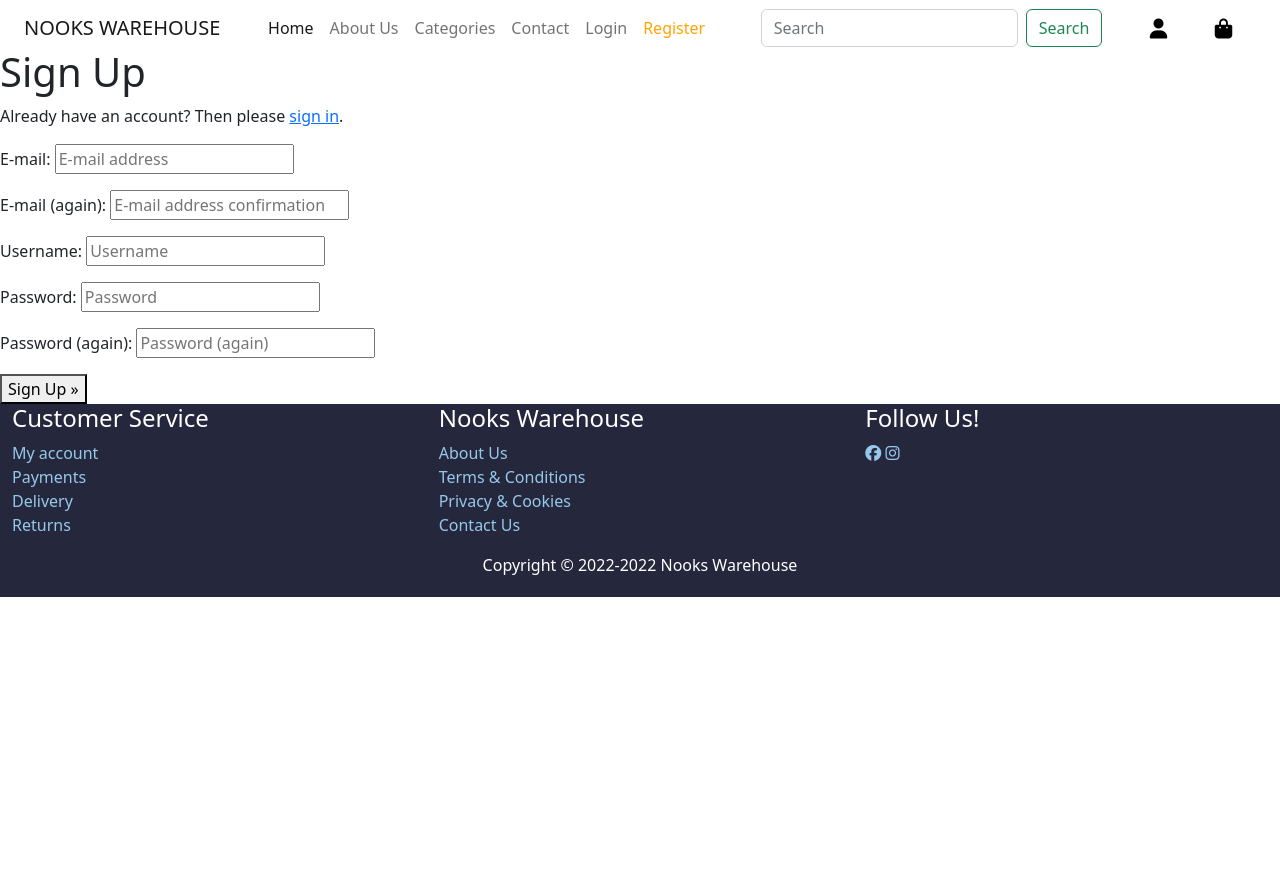
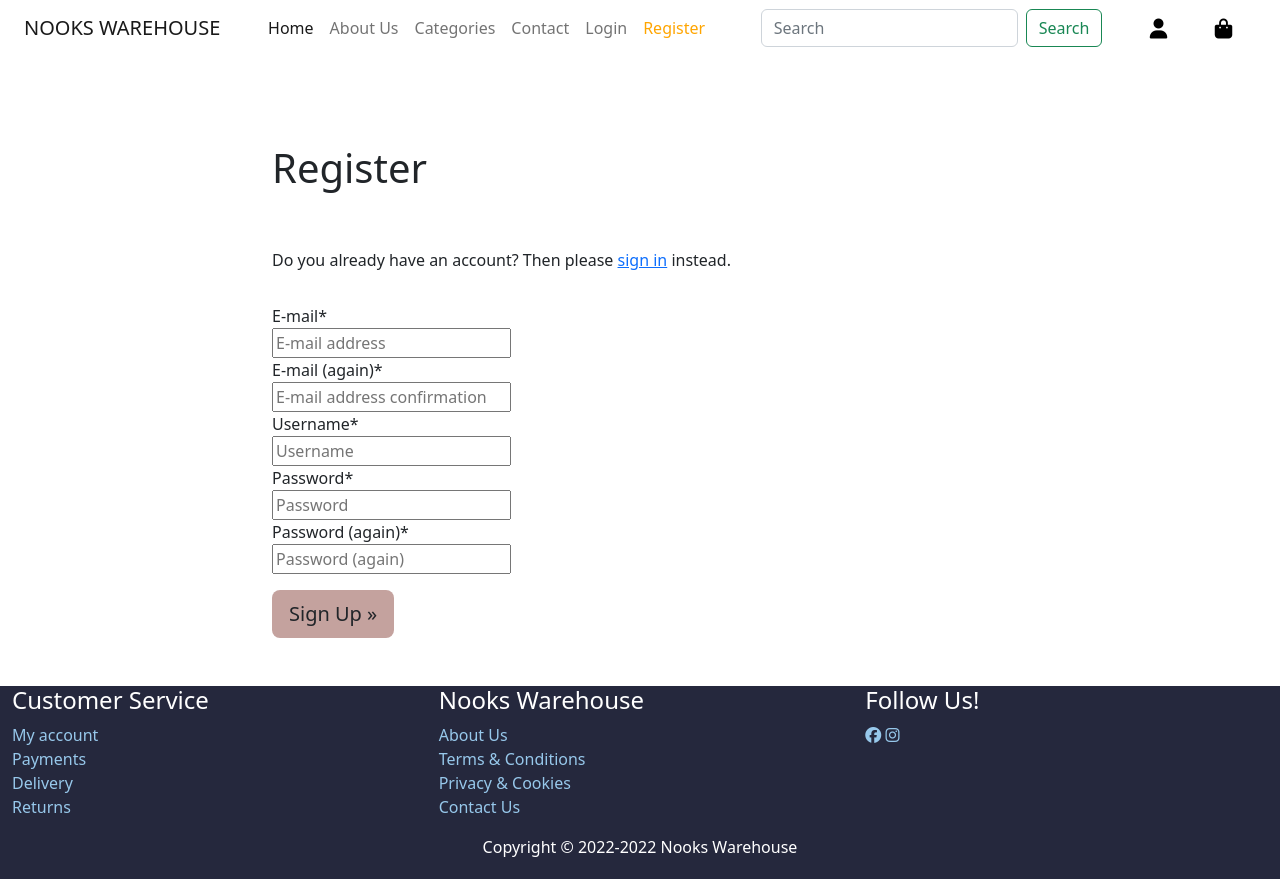
Before and after one commit to sharondrinkwaard/nookswarehouse, a Django app: page /accounts/signup/ in a window 1280 px wide. Before the commit the page ends 597 px from the top, so only its background shows below. Run offline with Django 3.2, Linux system fonts and the light colour scheme; some libraries are stand-ins or nearby versions.

Commit message:
Add css for register page

```diff
--- a/templates/allauth/account/signup.html
+++ b/templates/allauth/account/signup.html
@@ -1,21 +1,39 @@
-{% extends "account/base.html" %}
-
+{% extends "base.html" %}
+{% load crispy_forms_tags %}
 {% load i18n %}
-
 {% block head_title %}{% trans "Signup" %}{% endblock %}
 
 {% block content %}
-<h1>{% trans "Sign Up" %}</h1>
 
-<p>{% blocktrans %}Already have an account? Then please <a href="{{ login_url }}">sign in</a>.{% endblocktrans %}</p>
+<header>
+  <div class="container">
+      <div class="row">
+          <div class="col-md-8 mt-5 offset-md-2">
+            <h1 class="mt-5">{% trans "Register" %}</h1>
+          </div>
+      </div>
+  </div>
+</header>
 
+<div class="container mb-5">
+  <div class="row">
+    <div class="col-md-8 mt-5 offset-md-2">
+      <p>{% blocktrans %}Do you already have an account? Then please <a class="link"
+          href="{{ login_url }}">sign in</a> instead.{% endblocktrans %}</p>
+    </div>
+  </div>
+  <div class="row">
+    <div class="col-md-8 mt-3 offset-md-2">
       <form class="signup" id="signup_form" method="post" action="{% url 'account_signup' %}">
         {% csrf_token %}
-  {{ form.as_p }}
+        {{ form | crispy }}
         {% if redirect_field_value %}
         <input type="hidden" name="{{ redirect_field_name }}" value="{{ redirect_field_value }}" />
         {% endif %}
-  <button type="submit">{% trans "Sign Up" %} &raquo;</button>
+        <button class="btn btn-custom btn-lg mt-3" type="submit">{% trans "Sign Up" %} &raquo;</button>
       </form>
+    </div>
+  </div>
+</div>
 
 {% endblock %}
```
Lines whose indentation alone changed are shown as unchanged.
